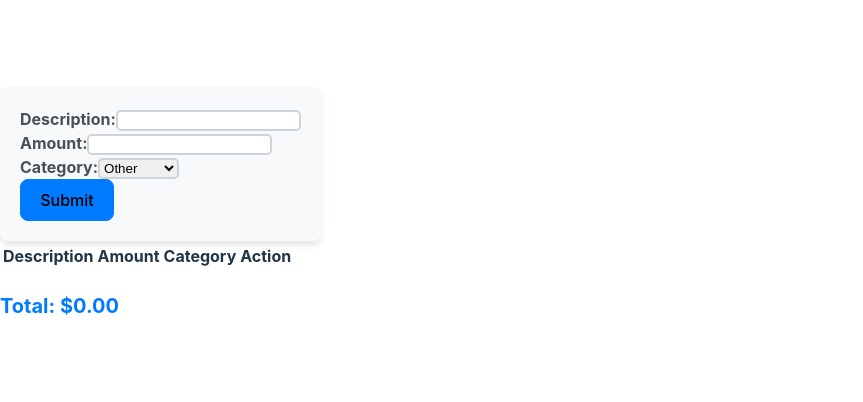
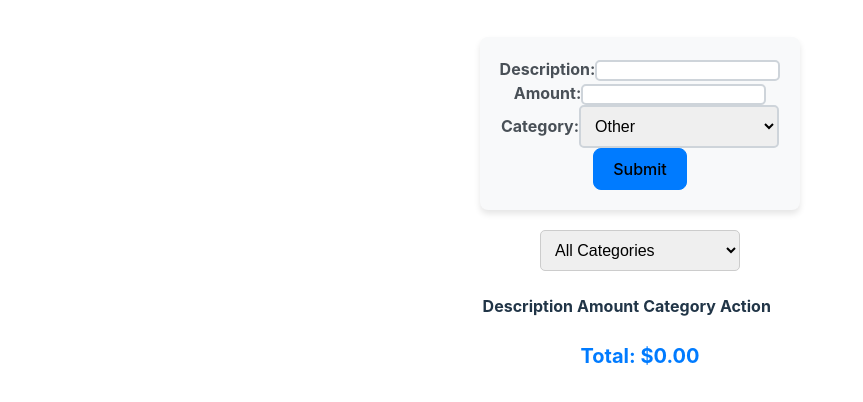
Before and after one commit to TewodrosAdimas/expenseTracker, a React (Vite) app in the folder expense-tracker/: page / in a window 1280 px wide. Shown: the part 196-598 px from the top of the page, without its empty margins (0-863 px from the left). Built offline with nearby package versions, Linux system fonts and the light colour scheme.

Commit message:
filtering component added

```diff
--- a/expense-tracker/src/App.tsx
+++ b/expense-tracker/src/App.tsx
@@ -1,23 +1,53 @@
 import React, { useState } from "react";
+import "./App.css";
 import FormComponent from "./components/Form/Form";
 import DisplayComponent from "./components/Display/DisplayComponent";
+import Filter from "./components/Filter/Filter"; // Import Filter component
+
+// Define the type for the data
+interface Data {
+  description: string;
+  amount: number;
+  category: string;
+}
 
 const App: React.FC = () => {
-  const [dataList, setDataList] = useState<any[]>([]);
+  const [dataList, setDataList] = useState<Data[]>([]);
+  const [filteredData, setFilteredData] = useState<Data[]>([]);
 
-  const handleFormSubmit = (data: any) => {
-    setDataList((prevData) => [...prevData, data]);
+  // Categories list for dropdown in Filter
+  const categories = ["Food", "Transport", "Entertainment", "Bills", "Other"];
+
+  // Function to handle form submission
+  const handleSubmit = (data: Data) => {
+    setDataList([...dataList, data]);
+    setFilteredData([...dataList, data]); // Update filtered data as well
   };
 
+  // Function to delete a record
   const handleDelete = (index: number) => {
-    const updatedDataList = dataList.filter((_, i) => i !== index);
-    setDataList(updatedDataList);
+    const newDataList = dataList.filter((_, i) => i !== index);
+    setDataList(newDataList);
+    setFilteredData(newDataList); // Update filtered data after deletion
+  };
+
+  // Handle category filtering
+  const handleFilter = (category: string) => {
+    if (category) {
+      setFilteredData(dataList.filter((data) => data.category === category));
+    } else {
+      setFilteredData(dataList); // Show all if no category is selected
+    }
   };
 
   return (
     <div className="App">
-      <FormComponent onSubmit={handleFormSubmit} />
-      <DisplayComponent dataList={dataList} handleDelete={handleDelete} />
+      <FormComponent onSubmit={handleSubmit} />
+
+      {/* Add Filter component above the Display */}
+      <Filter categories={categories} handleFilter={handleFilter} />
+
+      <DisplayComponent dataList={filteredData} handleDelete={handleDelete} />
     </div>
   );
 };
--- /dev/null
+++ b/expense-tracker/src/components/Filter/Filter.tsx
@@ -0,0 +1,35 @@
+import React, { useState } from "react";
+import "./styles.css";
+
+interface FilterProps {
+  categories: string[];
+  handleFilter: (category: string) => void;
+}
+
+const Filter: React.FC<FilterProps> = ({ categories, handleFilter }) => {
+  const [selectedCategory, setSelectedCategory] = useState<string>("");
+
+  const onCategoryChange = (event: React.ChangeEvent<HTMLSelectElement>) => {
+    setSelectedCategory(event.target.value);
+    handleFilter(event.target.value);
+  };
+
+  return (
+    <div className="filter-container">
+      <select
+        className="form-select"
+        value={selectedCategory}
+        onChange={onCategoryChange}
+      >
+        <option value="">All Categories</option>
+        {categories.map((category, index) => (
+          <option key={index} value={category}>
+            {category}
+          </option>
+        ))}
+      </select>
+    </div>
+  );
+};
+
+export default Filter;
--- /dev/null
+++ b/expense-tracker/src/components/Filter/styles.css
@@ -0,0 +1,14 @@
+.filter-container {
+    margin-top: 20px;
+    margin-bottom: 20px;
+    display: flex;
+    justify-content: center;
+  }
+
+  .form-select {
+    width: 200px;
+    padding: 10px;
+    font-size: 1rem;
+    border-radius: 5px;
+    border: 1px solid #ccc;
+  }
```
